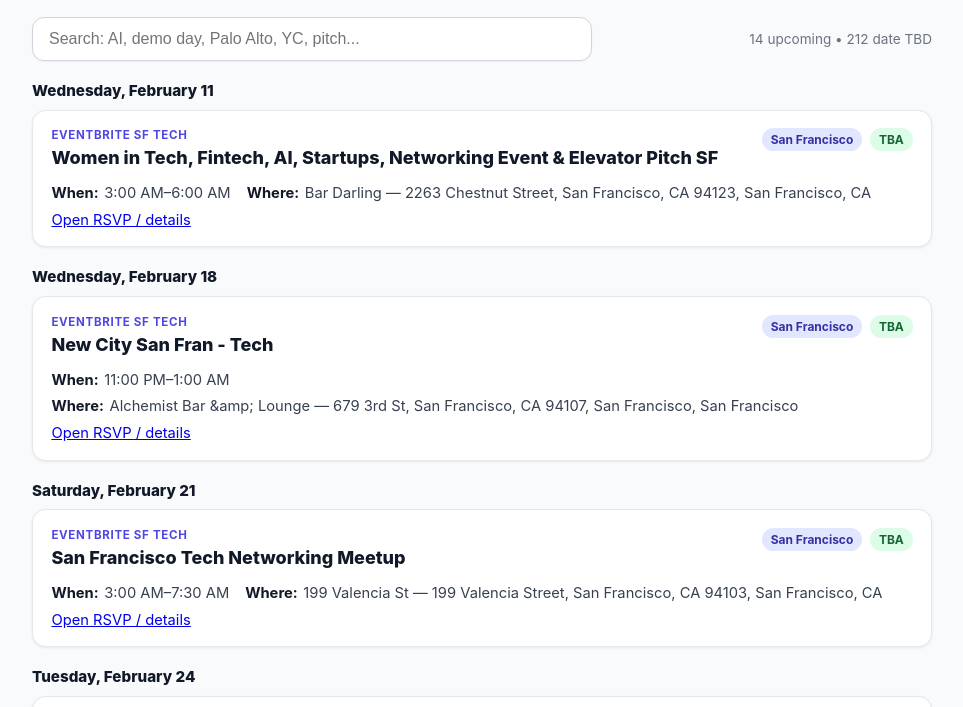
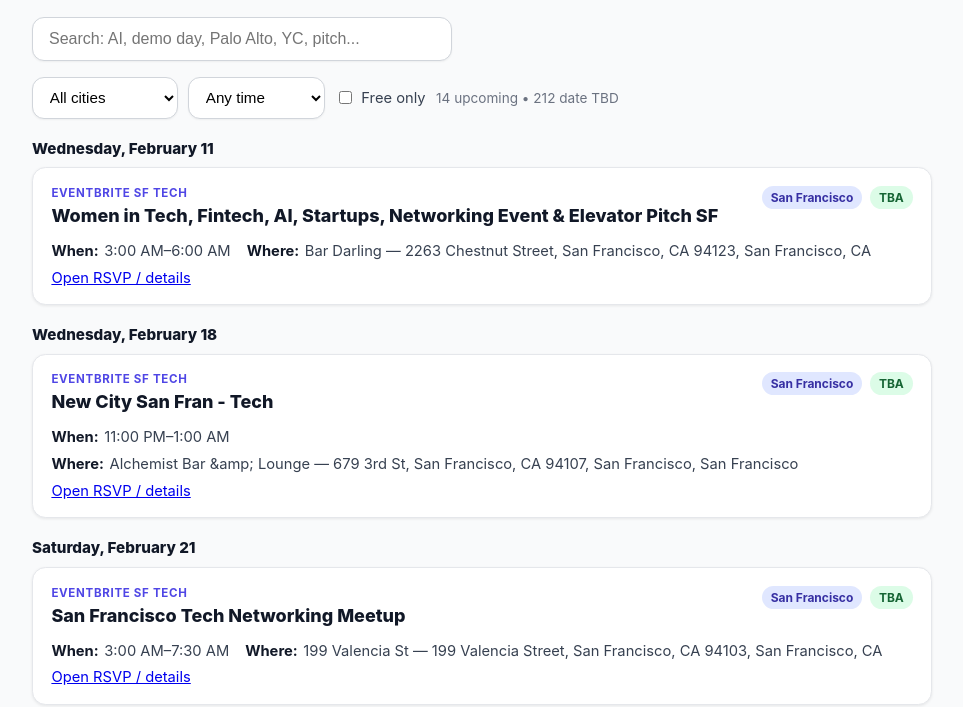
Before and after one commit to finknottle/bay-area-vc-events, a plain HTML site: page site/index.html in a window 1280 px wide. Shown: the part 92-799 px from the top of the page, without its empty margins (158-1121 px from the left). Drawn offline with Linux system fonts and the light colour scheme.

Commit message:
Add quick filters (city/free/range) + add new event sources

```diff
--- a/collector/src/sources.mjs
+++ b/collector/src/sources.mjs
@@ -2,6 +2,10 @@ export const SOURCES = [
   { name: 'a16z Events', url: 'https://a16z.com/events/', kind: 'html' },
   { name: 'Lightspeed Events', url: 'https://lsvp.com/events/', kind: 'html' },
   { name: 'Pear VC', url: 'https://www.pear.vc/events', kind: 'html' },
+
+  // New sources
+  { name: 'Plug and Play — All Events', url: 'https://www.plugandplaytechcenter.com/all-events', kind: 'html' },
+  { name: 'Bay Area Founders Club (Substack)', url: 'https://bayareafoundersclub.substack.com/', kind: 'html' },
 
   // Luma calendars (rendered client-side) — use browser collector
   { name: 'Luma — pear.vc', url: 'https://luma.com/pear.vc', kind: 'luma_calendar' },
--- a/site/index.html
+++ b/site/index.html
@@ -10,7 +10,10 @@
       h1 { font-size: 1.875rem; font-weight: 800; margin: 0 0 0.25rem; }
       .muted { color: #6b7280; font-size: 0.9rem; }
       .topbar { display: flex; gap: 1rem; flex-wrap: wrap; align-items: center; justify-content: space-between; margin: 1.25rem 0; }
-      input { padding: 0.75rem 1rem; width: min(560px, 100%); border: 1px solid #d1d5db; border-radius: 0.75rem; box-sizing: border-box; font-size: 1rem; box-shadow: 0 1px 2px rgba(0,0,0,0.05); }
+      input { padding: 0.75rem 1rem; width: min(420px, 100%); border: 1px solid #d1d5db; border-radius: 0.75rem; box-sizing: border-box; font-size: 1rem; box-shadow: 0 1px 2px rgba(0,0,0,0.05); }
+      select { padding: 0.65rem 0.8rem; border: 1px solid #d1d5db; border-radius: 0.75rem; background: white; font-size: 0.95rem; box-shadow: 0 1px 2px rgba(0,0,0,0.05); }
+      .check { display:flex; align-items:center; gap:0.4rem; font-size:0.92rem; color:#374151; user-select:none; }
+      .check input { width:auto; box-shadow:none; }
       .counts { font-size: 0.85rem; color: #6b7280; }
 
       .event-card { background: white; padding: 1.1rem 1.15rem; border-radius: 0.85rem; margin-bottom: 0.9rem; border: 1px solid #e5e7eb; box-shadow: 0 1px 3px rgba(0,0,0,0.08); }
@@ -41,11 +44,29 @@
   <body>
     <div class="container">
       <h1>Bay Area VC Events</h1>
-      <div class="muted">Only upcoming events • sorted by date • click any title to RSVP.</div>
+      <div class="muted">Upcoming events • grouped by day • click any title to RSVP.</div>
 
       <div class="topbar">
         <input id="q" placeholder="Search: AI, demo day, Palo Alto, YC, pitch..." />
-        <div class="counts" id="counts"></div>
+
+        <div style="display:flex; gap:0.65rem; flex-wrap:wrap; align-items:center; justify-content:flex-end;">
+          <select id="city">
+            <option value="">All cities</option>
+          </select>
+
+          <select id="range">
+            <option value="all">Any time</option>
+            <option value="7">Next 7 days</option>
+            <option value="30">Next 30 days</option>
+          </select>
+
+          <label class="check">
+            <input id="free" type="checkbox" />
+            Free only
+          </label>
+
+          <div class="counts" id="counts"></div>
+        </div>
       </div>
 
       <div id="list"></div>
@@ -82,8 +103,9 @@
       }
 
       function looksLikeFree(price) {
-        const p = (price || '').toString().toLowerCase();
-        return p === 'free' || p.includes('$0') || p.includes('no cost');
+        const p = (price || '').toString().toLowerCase().trim();
+        if (!p) return false;
+        return p === 'free' || p.includes('free') || p.includes('$0') || p.includes('no cost');
       }
 
       function formatWhen(e) {
@@ -108,13 +130,18 @@
         return { dateStr, timeStr: range, dayKey };
       }
 
-      function render(events, q) {
+      function render(events, state) {
         const list = document.getElementById('list');
         const counts = document.getElementById('counts');
         list.innerHTML = '';
 
-        const query = (q || '').toLowerCase().trim();
+        const query = (state?.q || '').toLowerCase().trim();
+        const cityFilter = (state?.city || '').trim();
+        const freeOnly = !!state?.free;
+        const rangeDays = state?.rangeDays || null;
+
         const now = new Date();
+        const rangeEnd = rangeDays ? new Date(now.getTime() + rangeDays * 24 * 60 * 60 * 1000) : null;
 
         const matchesQuery = (e) => {
           if (!query) return true;
@@ -122,16 +149,29 @@
           return searchStr.includes(query);
         };
 
+        const matchesCity = (e) => {
+          if (!cityFilter) return true;
+          const c = e.city || inferCity(e.location) || 'Bay Area';
+          return c === cityFilter;
+        };
+
+        const matchesFree = (e) => {
+          if (!freeOnly) return true;
+          return looksLikeFree(e.price);
+        };
+
         const withDates = [];
         const tbdDates = [];
 
         for (const e of (events || [])) {
-          if (!matchesQuery(e)) continue;
+          if (!matchesQuery(e) || !matchesCity(e) || !matchesFree(e)) continue;
 
           const hasStart = !!e.start && !Number.isNaN(new Date(e.start).getTime());
           if (hasStart) {
             const d = new Date(e.start);
-            if (d >= now) withDates.push(e);
+            if (d < now) continue;
+            if (rangeEnd && d > rangeEnd) continue;
+            withDates.push(e);
           } else {
             tbdDates.push(e);
           }
@@ -144,7 +184,7 @@
         counts.textContent = `${upcomingCount} upcoming${tbdCount ? ` • ${tbdCount} date TBD` : ''}`;
 
         if (!upcomingCount && !tbdCount) {
-          list.innerHTML = '<div class="muted">No events match your search.</div>';
+          list.innerHTML = '<div class="muted">No events match your filters.</div>';
           return;
         }
 
@@ -249,11 +289,50 @@
         }
       }
 
+      function getCityLabel(e) {
+        return e.city || inferCity(e.location) || 'Bay Area';
+      }
+
+      function buildCityOptions(events) {
+        const el = document.getElementById('city');
+        const cities = Array.from(new Set((events || []).map(getCityLabel))).sort((a, b) => a.localeCompare(b));
+
+        // Reset to default option
+        el.innerHTML = '<option value="">All cities</option>';
+        for (const c of cities) {
+          const opt = document.createElement('option');
+          opt.value = c;
+          opt.textContent = c;
+          el.appendChild(opt);
+        }
+      }
+
+      function readState() {
+        const q = document.getElementById('q').value || '';
+        const city = document.getElementById('city').value || '';
+        const free = document.getElementById('free').checked;
+        const rangeRaw = document.getElementById('range').value;
+        const rangeDays = rangeRaw === 'all' ? null : Number(rangeRaw);
+        return { q, city, free, rangeDays };
+      }
+
       (async function() {
         const events = await load();
+
+        buildCityOptions(events);
+
         const q = document.getElementById('q');
-        render(events, '');
-        q.addEventListener('input', () => render(events, q.value));
+        const city = document.getElementById('city');
+        const free = document.getElementById('free');
+        const range = document.getElementById('range');
+
+        const rerender = () => render(events, readState());
+
+        rerender();
+        q.addEventListener('input', rerender);
+        city.addEventListener('change', rerender);
+        free.addEventListener('change', rerender);
+        range.addEventListener('change', rerender);
       })();
     </script>
   </body>
```
